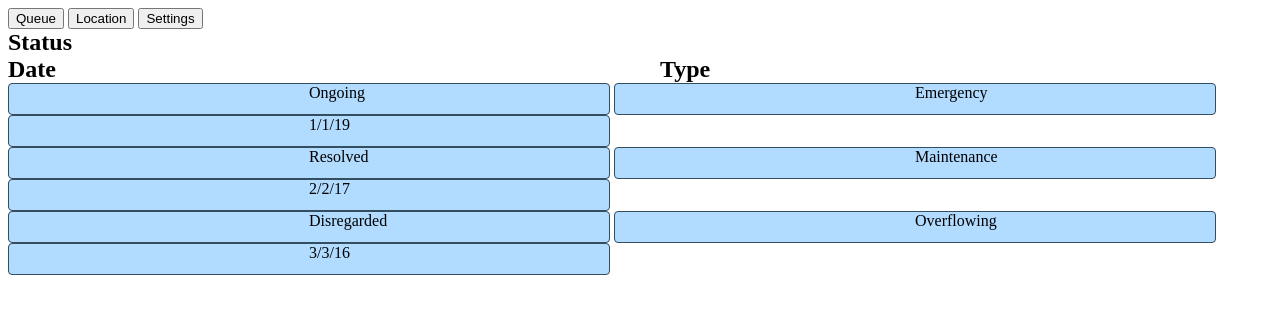
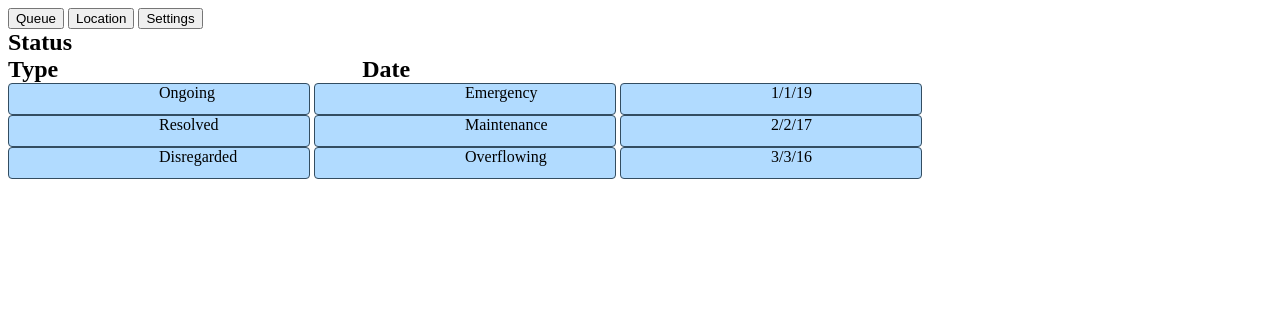
Before and after one commit to ohazura/trashbot-swen101, a plain HTML site: page pastReports.html in a window 1280 px wide. Drawn offline with Linux system fonts and the light colour scheme.

Commit message:
halved spacing

```diff
--- a/pastReports.html
+++ b/pastReports.html
@@ -18,7 +18,7 @@
             }
 
             .left-mid{
-                margin-right: 600px;
+                margin-right: 300px;
             }
 
 
@@ -26,14 +26,14 @@
                 background-color: #b1dbff; /* Light blue background */
                 color: #000000;              /* Text color */
                 border: 1px solid #334d61;   /* Border color */
-                padding-left: 300px;             /* Inner spacing */
+                padding-left: 150px;             /* Inner spacing */
                 font-size: 16px;          /* Font size */
                 border-radius: 4px;       /* Rounded corners */
                 width: 260px;             /* Width of the textbox */
                 height: 32px;
                 box-sizing: border-box;
                 display:inline-block;
-                padding-right: 300px;
+                padding-right: 150px;
                 text-align: center;
            }
 
@@ -41,8 +41,9 @@
 
        <div>
         <h2 class = "left-mid">Status</h2>
-        <h2 class = "left-mid">Date</h2>
-        <h2>Type</h2>
+        <br>
+        <h2 class = "left-mid">Type</h2>
+        <h2>Date</h2>
        </div>
 
         <div>
```
